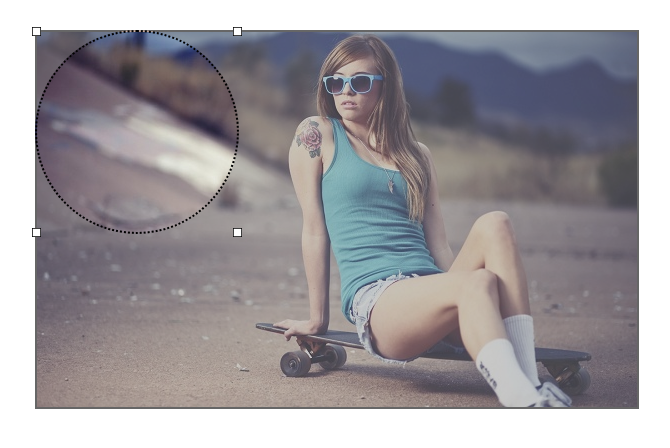
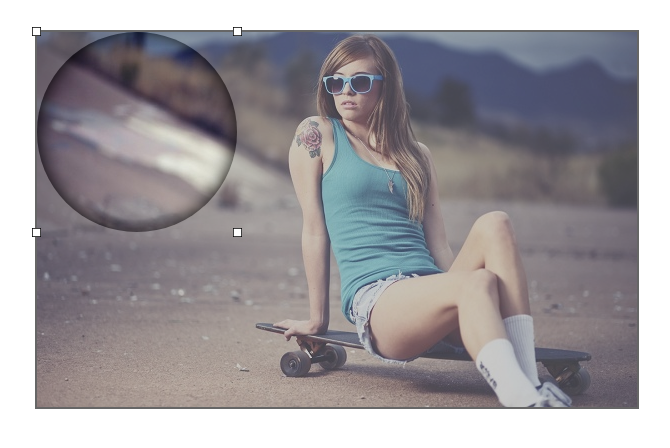
Before and after one commit to idutka/imagecrop, a plain HTML site: page index.html in a window 1280 px wide. Shown: the whole page, without its empty margins (305-975 px from the left). Drawn offline with Linux system fonts and the light colour scheme.

Commit message:
create widget

```diff
--- a/css/styles.css
+++ b/css/styles.css
@@ -62,10 +62,11 @@ table {
 #box {
 	height: 200px;
 	width: 200px;
-	border:2px dotted #000000;
+	/*border:2px dotted #000000;*/
 	border-radius: 50%;
 	background-image: url('../img/testimg.jpg');
-	margin: -2px;
+	/*margin: -2px;*/
+	box-shadow: 0 0 20px #000000 inset;
 }
 
 #content {
--- a/js/jquery.imgcrop.js
+++ b/js/jquery.imgcrop.js
@@ -1,30 +1,71 @@
 $(document).ready(function(){
-var r = 100;
-$("#box").draggable({
+
+( function( $ ) {
+    // The jQuery.aj namespace will automatically be created if it doesn't exist
+    $.widget( "my.myWidget", {
+        // These options will be used as defaults
+        options: {
+        	handles : "all"
+    	},
+
+        _create: function() {
+
+        	this._adddrag();
+        	this._addresize();
+
+        },
+
+
+        _adddrag: function() {
+        	var _this = this;
+        	this.element.draggable({
     			containment: 'parent',
     			cursor:"move",
     			drag:function(event, ui){
-    	moveBackground (ui)
+    				_this._moveBG (ui)
 				}
-});
-$("#box").resizable({
+			})
+        },
+
+        _addresize:function() {
+        	var _this = this;
+        	this.element.resizable({
 				aspectRatio: true ,
 				minHeight: 50,
 				containment: 'parent',
 				handles: "all",
 				resize:function(event, ui){
 					r = ui.size.width/2;
-    	moveBackground (ui)
+    				_this._moveBG (ui)
 				}
-});
+			})
+        },
 
-function moveBackground (ui) {
+        _moveBG:function(ui) {
 	    	var x = ui.position.left;
     		var y = ui.position.top;
 
-    	$('#box').css( "background-position", "-"+x+"px -"+y+"px");
+    		this.element.css( "background-position", "-"+x+"px -"+y+"px");
 
-    	$('#result').text('x: '+x+' y: '+y+'\n R: '+r);
+    		//$('#result').text('x: '+x+' y: '+y+'\n R: '+r);
+		},
+
+        _setOption: function( key, value ) {
+            // Use the _setOption method to respond to changes to options
+            switch( key ) {
+                case "length":
+                    break;
             }
+            // and call the parent function too!
+            return this._superApply( arguments );
+        },
+        _destroy: function() {
+            // Use the destroy method to reverse everything your plugin has applied
+            return this._super();
+        }
+    });
+})( jQuery );
+
+$('#box').myWidget();
 
 });
```
Also changed, not shown: 2 other files. Lines whose indentation alone changed are shown as unchanged.
